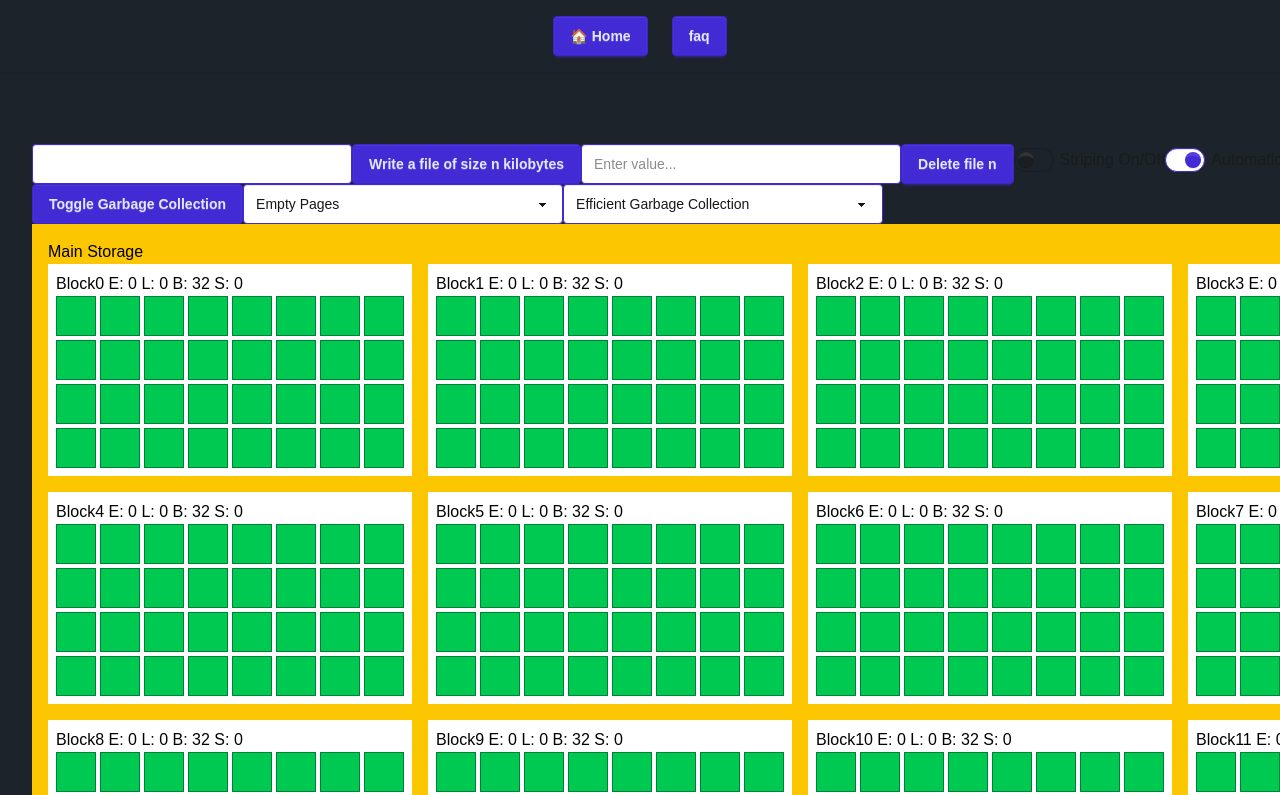
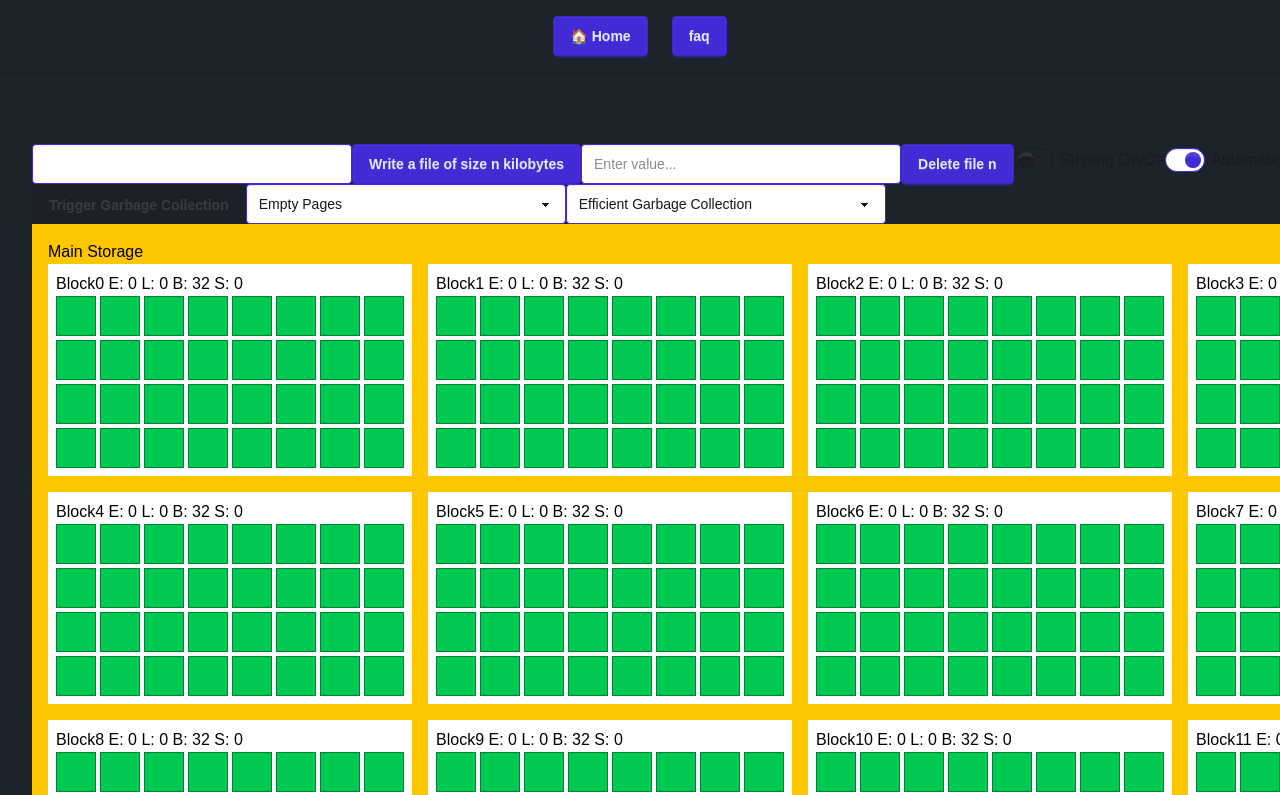
Before and after one commit to Maksym-W/ssd_visualizer, a Next.js app: page / in a window 1280 px wide. Shown: the top 795 px of the page. Built offline with nearby package versions, Linux system fonts and the light colour scheme.

Commit message:
made the automatic gc slider work as intended

```diff
--- a/src/app/page.tsx
+++ b/src/app/page.tsx
@@ -234,9 +234,9 @@ export default function Home() {
 
         <button onClick={handleGarbageCollection}
           className="btn btn-primary"
-          disabled={!automaticGc}
+          disabled={automaticGc}
         >
-          Toggle Garbage Collection
+          Trigger Garbage Collection
         </button>
 
         <select defaultValue="Empty Pages"
```
